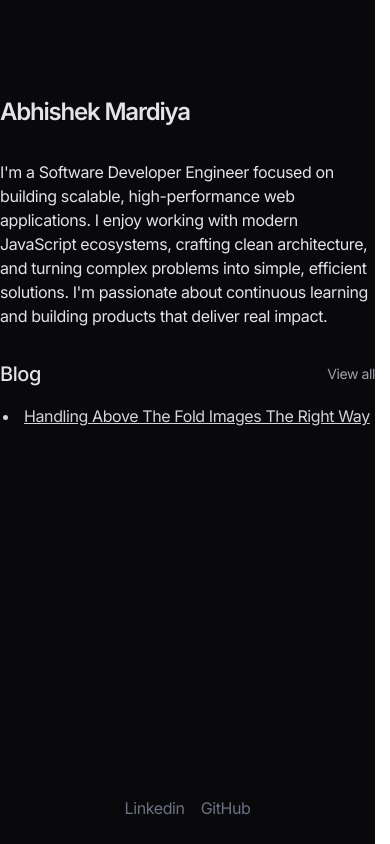
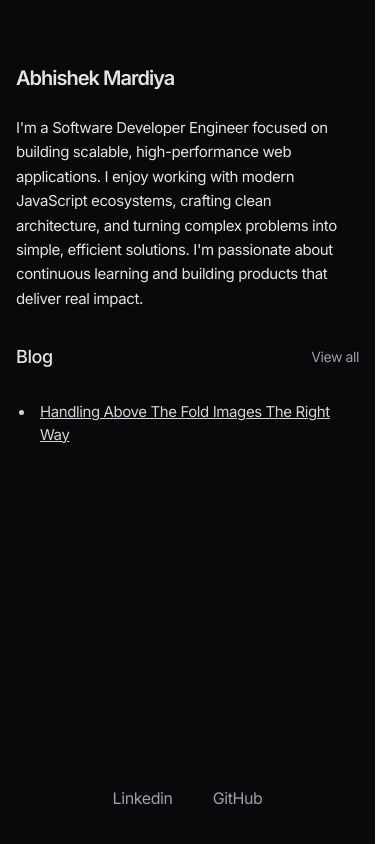
Before and after one commit to abhishekmardiya/abhishekmardiya.dev, a Next.js app: page / in a window 390 px wide. Built offline with nearby package versions, Linux system fonts and the light colour scheme.

Commit message:
Refactor global styles, adjust layout padding, and enhance typography across components for improved responsiveness and readability.

```diff
--- a/src/app/blog/[slug]/page.tsx
+++ b/src/app/blog/[slug]/page.tsx
@@ -47,7 +47,7 @@ export default async function BlogPage({ params }: Props) {
   const components = MDXComponents();
 
   return (
-    <article className="markdown prose prose-invert max-w-none">
+    <article className="markdown prose prose-sm prose-invert max-w-none sm:prose-base">
       <MDXRemote source={content} components={components} />
     </article>
   );
--- a/src/app/blog/layout.tsx
+++ b/src/app/blog/layout.tsx
@@ -6,7 +6,7 @@ export default function BlogLayout({ children }: { children: ReactNode }) {
     <>
       <Link
         href="/"
-        className="text-sm text-zinc-400 hover:text-zinc-100 transition-all my-6 block"
+        className="text-sm text-zinc-400 hover:text-zinc-100 active:text-zinc-200 transition-all my-4 block py-2 min-h-[44px] flex items-center w-fit sm:my-6"
       >
         ← Go Home
       </Link>
--- a/src/app/blog/page.tsx
+++ b/src/app/blog/page.tsx
@@ -12,9 +12,11 @@ export const metadata: Metadata = {
 export default function BlogPage() {
   return (
     <section>
-      <h1 className="mb-8 text-3xl font-semibold tracking-tighter">Blog</h1>
+      <h1 className="mb-6 text-2xl font-semibold tracking-tighter sm:mb-8 sm:text-3xl">
+        Blog
+      </h1>
 
-      <div className="my-8">
+      <div className="my-6 sm:my-8">
         <BlogLinks />
       </div>
     </section>
--- a/src/app/globals.css
+++ b/src/app/globals.css
@@ -20,7 +20,7 @@
 }
 
 html {
-  min-width: 360px;
+  min-width: 320px;
   scrollbar-gutter: stable;
 }
 
@@ -39,9 +39,16 @@ pre {
   background-color: #16161e;
   border-radius: 0.5rem;
   overflow-x: auto;
-  padding: 1rem;
-  margin: 1.5rem 0;
+  padding: 0.75rem;
+  margin: 1rem 0;
   line-height: 1;
+}
+
+@media (min-width: 640px) {
+  pre {
+    padding: 1rem;
+    margin: 1.5rem 0;
+  }
 }
 
 pre::-webkit-scrollbar {
--- a/src/app/layout.tsx
+++ b/src/app/layout.tsx
@@ -30,7 +30,7 @@ export default function RootLayout({
   return (
     <html lang="en" className={inter.className}>
       <body className="antialiased tracking-tight">
-        <div className="min-h-screen flex flex-col justify-between pt-24 pb-6  bg-zinc-950 text-zinc-200">
+        <div className="min-h-screen flex flex-col justify-between pt-16 pb-6 pl-[max(1rem,env(safe-area-inset-left))] pr-[max(1rem,env(safe-area-inset-right))] sm:pt-24 sm:pl-[max(1.5rem,env(safe-area-inset-left))] sm:pr-[max(1.5rem,env(safe-area-inset-right))] bg-zinc-950 text-zinc-200">
           <main className="max-w-[80ch] mx-auto w-full space-y-6">
             {children}
           </main>
--- a/src/app/page.tsx
+++ b/src/app/page.tsx
@@ -13,22 +13,22 @@ export const metadata: Metadata = {
 export default function Page() {
   return (
     <section>
-      <h1 className="mb-8 text-2xl font-semibold tracking-tighter">
+      <h1 className="mb-6 text-xl font-semibold tracking-tighter sm:mb-8 sm:text-2xl">
         Abhishek Mardiya
       </h1>
 
-      <p>
+      <p className="text-[15px] leading-relaxed sm:text-base">
         {
           "I'm a Software Developer Engineer focused on building scalable, high-performance web applications. I enjoy working with modern JavaScript ecosystems, crafting clean architecture, and turning complex problems into simple, efficient solutions. I'm passionate about continuous learning and building products that deliver real impact."
         }
       </p>
 
-      <div className="my-8">
-        <div className="mb-4 flex items-center justify-between gap-4">
-          <h2 className="text-xl font-medium">Blog</h2>
+      <div className="my-6 sm:my-8">
+        <div className="mb-3 flex items-center justify-between gap-3 sm:mb-4 sm:gap-4">
+          <h2 className="text-lg font-medium sm:text-xl">Blog</h2>
           <Link
             href="/blog"
-            className="text-sm text-zinc-400 hover:text-zinc-100 transition-colors"
+            className="text-sm text-zinc-400 hover:text-zinc-100 active:text-zinc-200 transition-colors py-2 inline-flex items-center min-h-[44px]"
           >
             View all
           </Link>
--- a/src/component/BlogLinks.tsx
+++ b/src/component/BlogLinks.tsx
@@ -9,14 +9,14 @@ export const BlogLinks = async ({
   const { blogRoutes } = await getAllSlug();
 
   return (
-    <ul className="text-zinc-300 pl-5 space-y-1 list-disc">
+    <ul className="text-zinc-300 pl-5 space-y-0.5 list-disc">
       {blogRoutes
         .splice(0, isFromIndexPage ? 5 : blogRoutes.length)
         .map((slug) => (
           <li key={slug} className="pl-1">
             <Link
               href={slug}
-              className="underline text-base hover:text-blue-500"
+              className="underline text-[15px] hover:text-blue-500 active:text-blue-400 block py-2.5 sm:text-base sm:py-1"
             >
               {formatSlugToTitle(slug)}
             </Link>
--- a/src/component/Footer.tsx
+++ b/src/component/Footer.tsx
@@ -7,15 +7,15 @@ export const Footer = () => {
   ];
 
   return (
-    <footer className="mt-12 text-center">
-      <div className="flex justify-center space-x-4 tracking-tight">
+    <footer className="mt-8 px-4 text-center sm:mt-12">
+      <div className="flex flex-wrap justify-center gap-4 gap-y-3 tracking-tight">
         {links.map((link) => (
           <Link
             key={link.name}
             href={link.url}
             target="_blank"
             rel="noopener noreferrer"
-            className="text-gray-500 hover:text-blue-500 transition-all duration-200"
+            className="text-zinc-400 hover:text-blue-500 active:text-blue-400 transition-all duration-200 inline-flex items-center min-h-[44px] py-2 px-3"
           >
             {link.name}
           </Link>
--- a/src/component/MDXComponents.tsx
+++ b/src/component/MDXComponents.tsx
@@ -11,17 +11,26 @@ type BlockquoteProps = ComponentPropsWithoutRef<"blockquote">;
 
 const components = {
   h1: (props: HeadingProps) => (
-    <h1 className="font-medium text-4xl text-zinc-200 pt-12 mb-10" {...props} />
+    <h1
+      className="font-medium text-2xl text-zinc-200 pt-8 mb-6 sm:text-4xl sm:pt-12 sm:mb-10"
+      {...props}
+    />
   ),
   h2: (props: HeadingProps) => (
-    <h2 className="text-zinc-200 font-medium mt-8 mb-3" {...props} />
+    <h2
+      className="text-zinc-200 font-medium mt-6 mb-2 text-lg sm:mt-8 sm:mb-3 sm:text-xl"
+      {...props}
+    />
   ),
   h3: (props: HeadingProps) => (
-    <h3 className="text-zinc-200 font-medium mt-8 mb-3" {...props} />
+    <h3
+      className="text-zinc-200 font-medium mt-6 mb-2 text-base sm:mt-8 sm:mb-3 sm:text-lg"
+      {...props}
+    />
   ),
   h4: (props: HeadingProps) => <h4 className="font-medium" {...props} />,
   p: (props: ParagraphProps) => (
-    <p className="text-zinc-300 leading-snug" {...props} />
+    <p className="text-zinc-300 text-[15px] leading-relaxed sm:text-base sm:leading-snug" {...props} />
   ),
   ol: (props: ListProps) => (
     <ol className="text-zinc-300 list-decimal pl-5 space-y-2" {...props} />
@@ -114,7 +123,7 @@ const components = {
   ),
   blockquote: (props: BlockquoteProps) => (
     <blockquote
-      className="ml-[0.075em] border-l-3 border-zinc-600 pl-4 text-zinc-300"
+      className="ml-[0.075em] border-l-3 border-zinc-600 pl-3 sm:pl-4 text-zinc-300 text-[15px] sm:text-base"
       {...props}
     />
   ),
```
